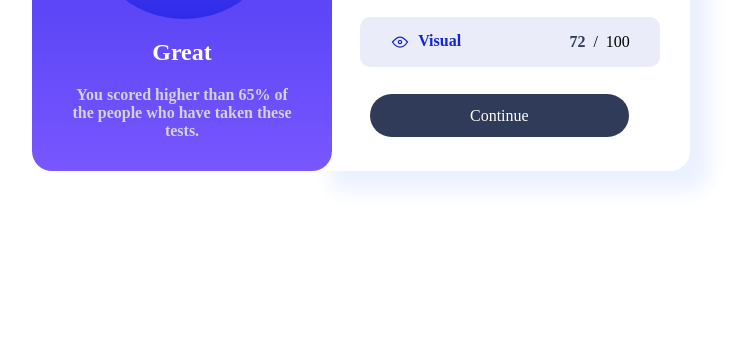
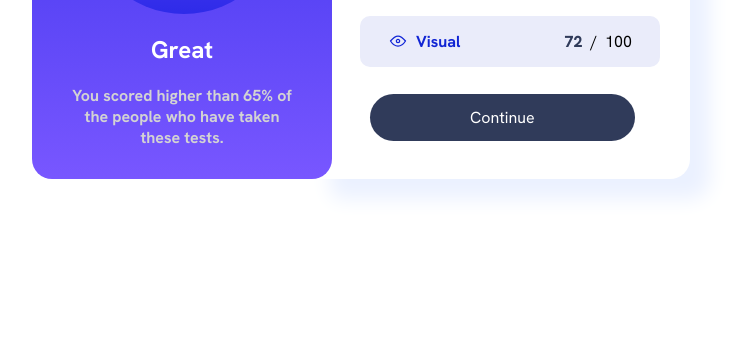
Before and after one commit to miracollo/result-summary-component-card, a plain HTML site: page index.html in a window 1280 px wide. Shown: the part 445-800 px from the top of the page, without its empty margins (268-1006 px from the left). Drawn offline with Linux system fonts and the light colour scheme; the site is published under a folder, as on GitHub Pages, so addresses that start at the root find nothing.

Commit message:
second change

```diff
--- a/style.css
+++ b/style.css
@@ -1,6 +1,6 @@
 @font-face {
   font-family: "Hanken Grotesk";
-  src: url("/assets/fonts/HankenGrotesk-VariableFont_wght.ttf");
+  src: url("./assets/fonts/HankenGrotesk-VariableFont_wght.ttf");
 }
 
 * {
```
